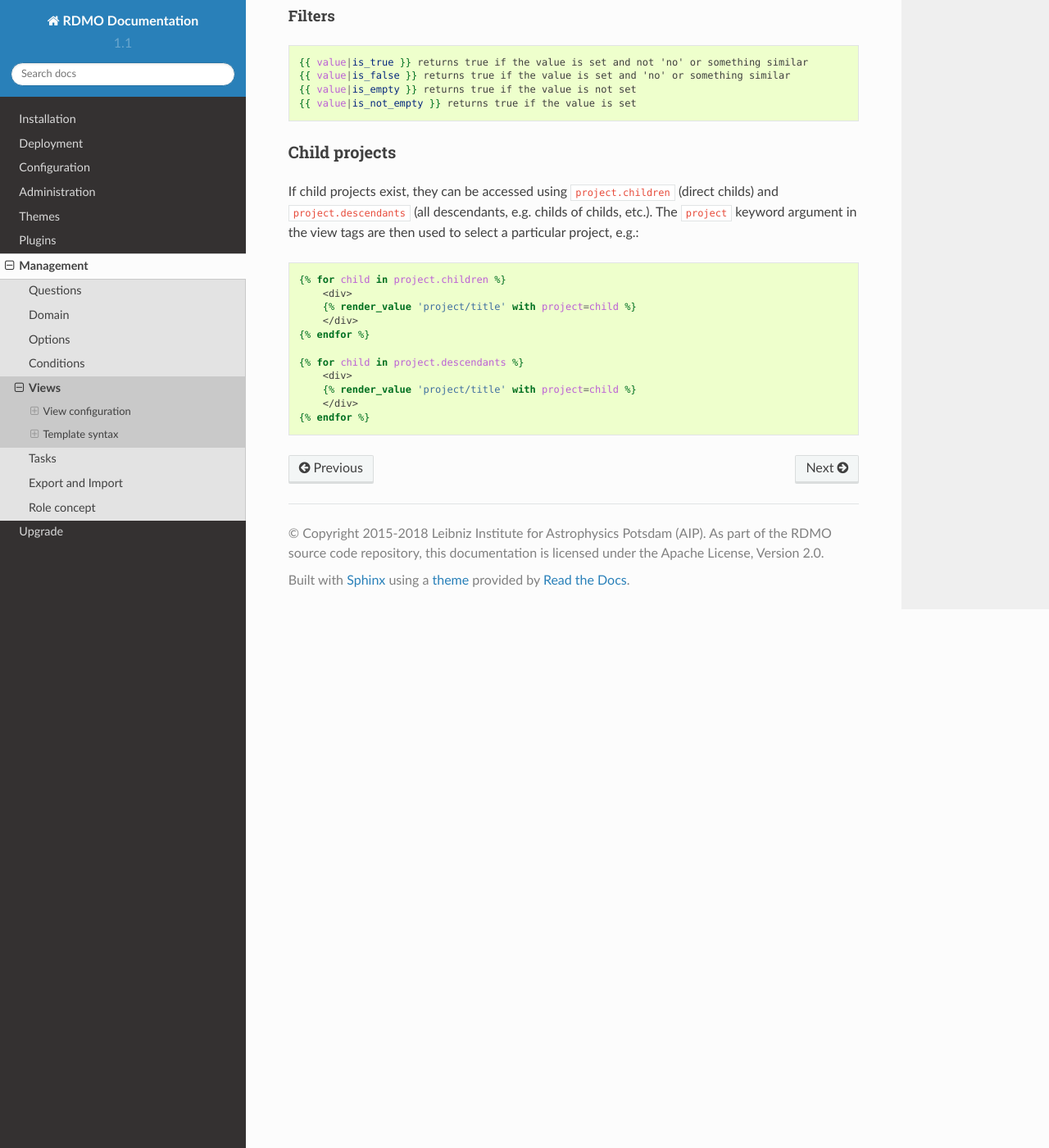
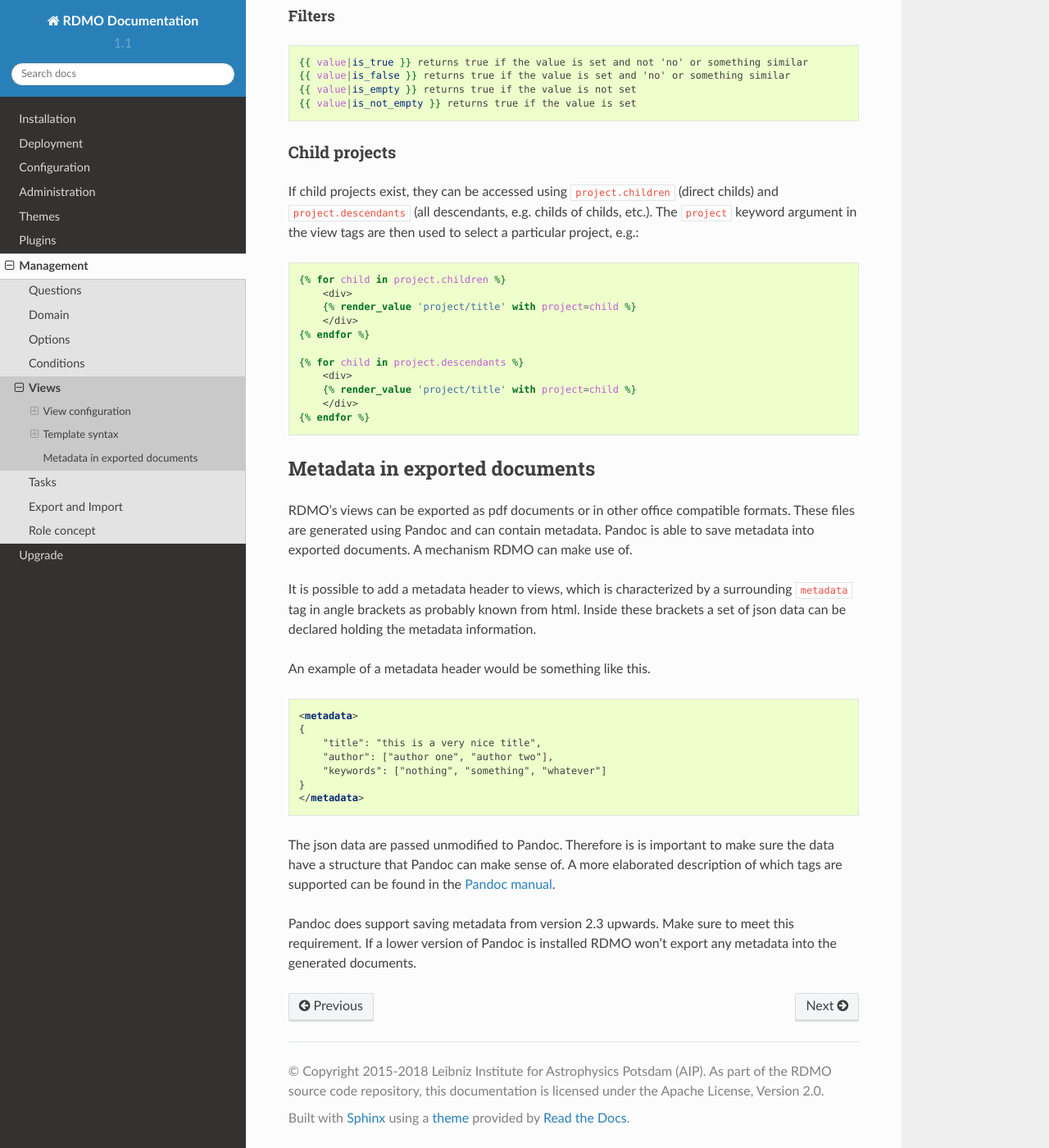
Before and after one commit to rdmorganiser/rdmo-docs, a Sphinx documentation site: the page built from docs/management/views.md, in a window 1280 px wide and 1400 px high, scrolled down 6983 px. Shown: the whole window at 82% size. Built offline with Sphinx 7.4.7 and the Read the Docs theme 2.0.0, drawn with Linux system fonts in a browser that asks for light colours.

Commit message:
Add part about metadata in exported views

````diff
--- a/docs/management/views.md
+++ b/docs/management/views.md
@@ -276,3 +276,25 @@ If child projects exist, they can be accessed using `project.children` (direct c
     </div>
 {% endfor %}
 ```
+
+## Metadata in exported documents
+
+RDMO's views can be exported as pdf documents or in other office compatible formats. These files are generated using Pandoc and can contain metadata. Pandoc is able to save metadata into exported documents. A mechanism RDMO can make use of.
+
+It is possible to add a metadata header to views, which is characterized by a surrounding `metadata` tag in angle brackets as probably known from html. Inside these brackets a set of json data can be declared holding the metadata information.
+
+An example of a metadata header would be something like this.
+
+```html
+<metadata>
+{
+    "title": "this is a very nice title",
+    "author": ["author one", "author two"],
+    "keywords": ["nothing", "something", "whatever"]
+}
+</metadata>
+```
+
+The json data are passed unmodified to Pandoc. Therefore is is important to make sure the data have a structure that Pandoc can make sense of. A more elaborated description of which tags are supported can be found in the [Pandoc manual](https://pandoc.org/MANUAL.html#metadata-blocks).
+
+Pandoc does support saving metadata from version 2.3 upwards. Make sure to meet this requirement. If a lower version of Pandoc is installed RDMO won't export any metadata into the generated documents.
````
